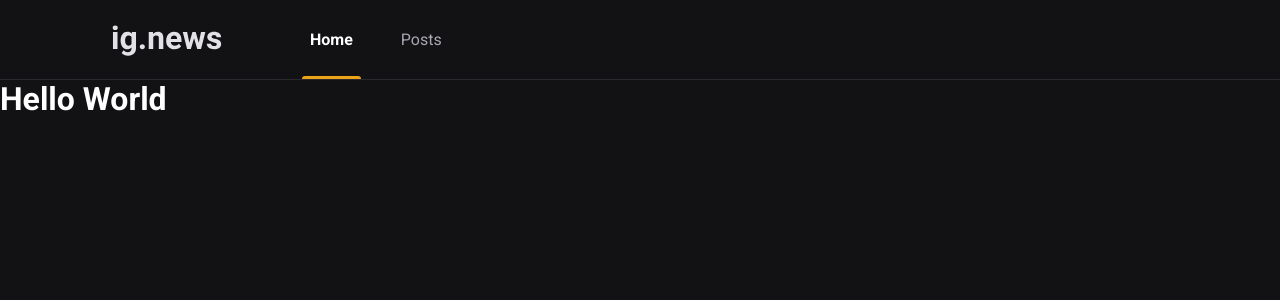
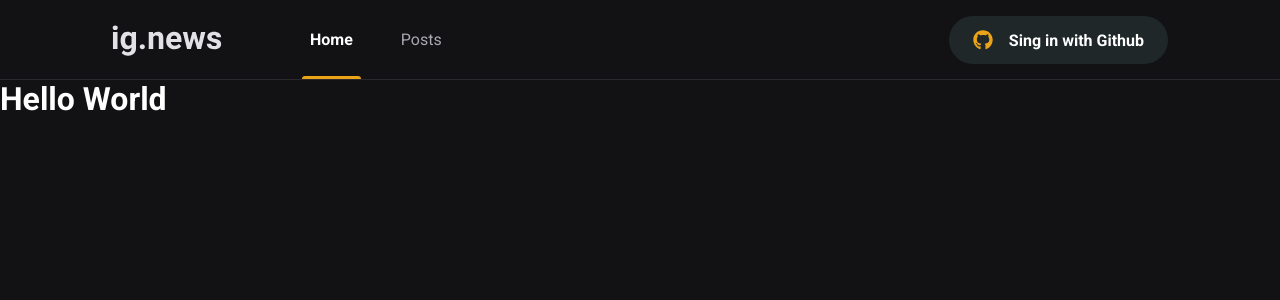
Before and after one commit to GabrielNogueiraBR/ignite-reactjs-chatper-iii-ignews, a Next.js app: page / in a window 1280 px wide. Shown: the top 300 px of the page. Built offline with nearby package versions, Linux system fonts and the light colour scheme.

Commit message:
Adding Component: SingInButton

```diff
--- a/package.json
+++ b/package.json
@@ -12,6 +12,7 @@
     "next": "12.1.0",
     "react": "17.0.2",
     "react-dom": "17.0.2",
+    "react-icons": "^4.3.1",
     "sass": "^1.49.9"
   },
   "devDependencies": {
--- a/src/components/Header/index.tsx
+++ b/src/components/Header/index.tsx
@@ -1,3 +1,4 @@
+import { SingInButton } from '../SingInButton';
 import styles from './styles.module.scss'
 
 export function Header() {
@@ -9,6 +10,8 @@
           <a className={styles.active}>Home</a>
           <a>Posts</a>
         </nav>
+
+        <SingInButton />
       </div>
     </header>
   );
--- a/src/components/Header/styles.module.scss
+++ b/src/components/Header/styles.module.scss
@@ -51,4 +51,8 @@
       }
     }
   }
+
+  nav + button {
+    margin-left: auto;
+  }
 }
--- /dev/null
+++ b/src/components/SingInButton/index.tsx
@@ -0,0 +1,21 @@
+import { FaGithub } from "react-icons/fa";
+import { FiX} from 'react-icons/fi'
+
+import styles from "./styles.module.scss";
+
+export function SingInButton() {
+  const isUserLoggedIn = false;
+
+  return isUserLoggedIn ? (
+    <button type="button" className={styles.singInButton}>
+      <FaGithub color="#04d361" />
+      Gabriel Nogueira
+      <FiX color="#737380" className={styles.closeIcon} />
+    </button>
+  ) : (
+    <button type="button" className={styles.singInButton}>
+      <FaGithub color="#eba417" />
+      Sing in with Github
+    </button>
+  );
+}
--- /dev/null
+++ b/src/components/SingInButton/styles.module.scss
@@ -0,0 +1,34 @@
+.singInButton {
+  height: 3rem;
+  border-radius: 3rem;
+  background: var(--gray-850);
+  border: 0;
+  padding: 0 1.5rem;
+
+  display: flex;
+  align-items: center;
+  justify-content: center;
+
+  color: var(--white);
+  font-weight: bold;
+
+  svg {
+    width: 20px;
+    height: 20px;
+  }
+
+  svg:first-child {
+    margin-right: 1rem;
+  }
+
+  svg.closeIcon {
+    margin-left: 1rem;
+  }
+
+  transition: filter 0.2s;
+
+  &:hover {
+    filter: brightness(0.8)
+  }
+
+}
--- a/src/styles/global.scss
+++ b/src/styles/global.scss
@@ -10,6 +10,7 @@
   --gray-100: #e1e1e6;
   --gray-300: #a8a8b3;
   --gray-800: #29292e;
+  --gray-850: #1f2729;
   --gray-900: #121214;
 
   --cyan-500: #61dafb;
```
Also changed, not shown: 1 other file (tests, documents, lock files or other folders).
